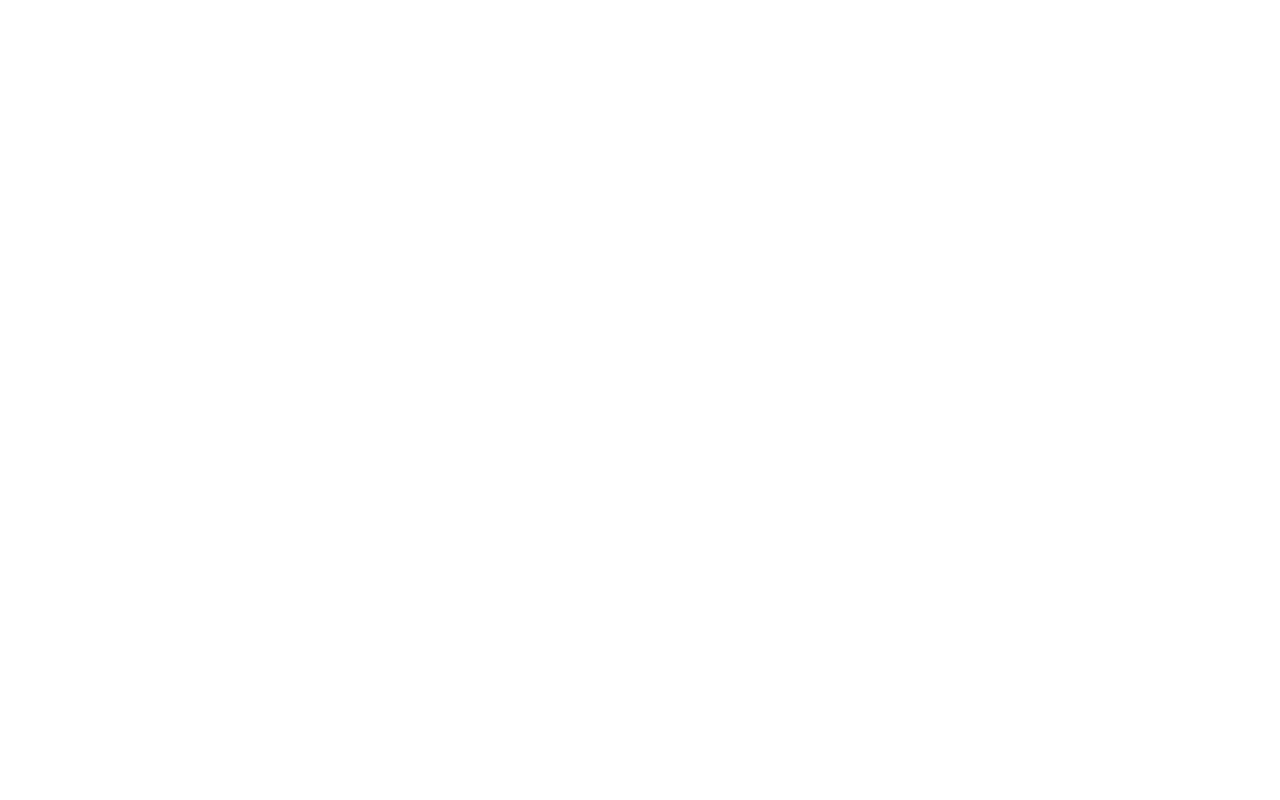
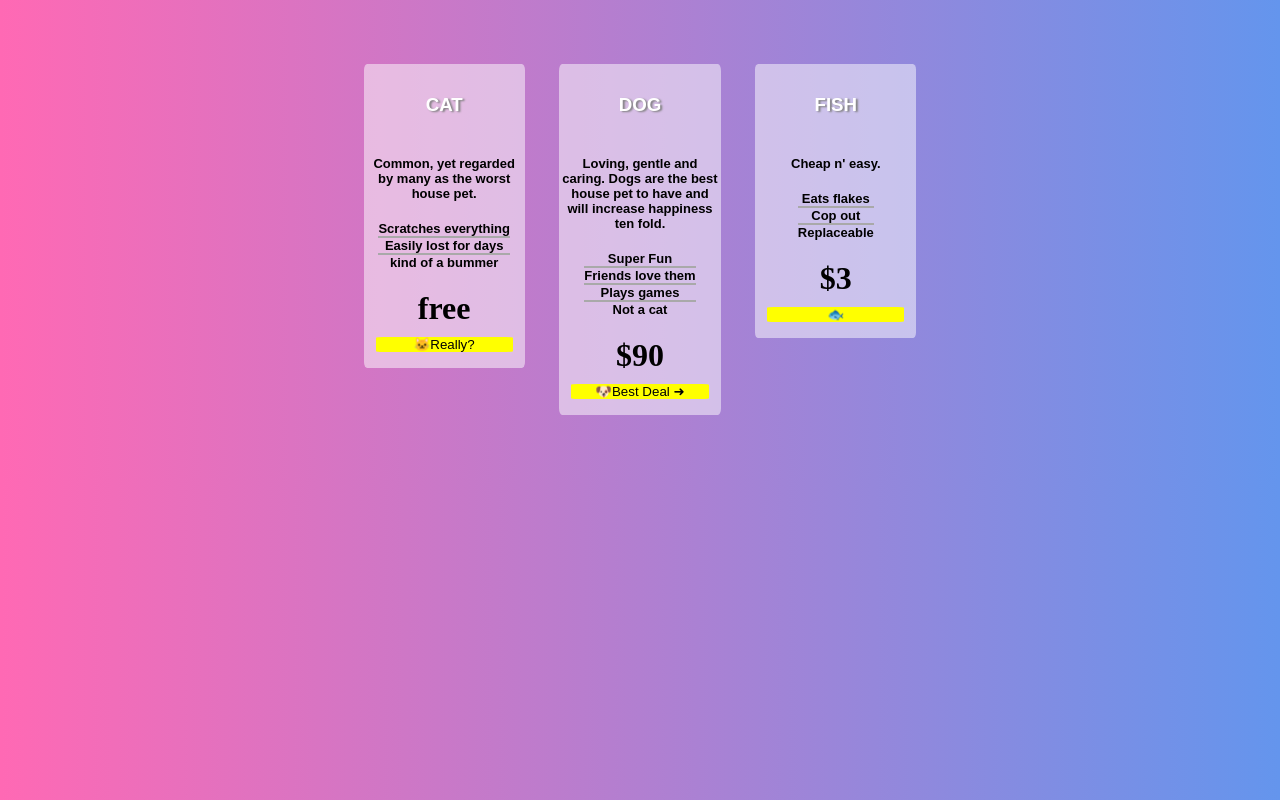
Before and after one commit to techupth/css-flexbox-layout-fe-1-group-6, a website: page ex-1-pricing-grid/index.html in a window 1280 px wide. Drawn offline with Linux system fonts and the light colour scheme.

Commit message:
feat ex1, ex2: flexbox

```diff
--- a/ex-1-pricing-grid/index.html
+++ b/ex-1-pricing-grid/index.html
@@ -11,6 +11,54 @@
 
 <body>
   <!-- Start coding here -->
+ <div class="container">
+  <div class="cat">
+    <h3>CAT</h3>
+    <p>Common, yet regarded by many as the worst house pet.</p>
+    <ul>
+      <li>Scratches everything</li>
+      <hr>
+      <li>Easily lost for days</li>
+      <hr>
+      <li>kind of a bummer</li>
+    </ul>
+    <h1>free</h1>
+    <button>🐱Really?</button>
+  </div>
+
+
+  <div class="dog">
+    <h3>DOG</h3>
+    <p>Loving, gentle and caring. Dogs are the best house pet to have and
+      will increase happiness ten fold.</p>
+    <ul>
+      <li>Super Fun</li>
+      <hr>
+      <li>Friends love them</li>
+      <hr>
+      <li>Plays games</li>
+      <hr>
+      <li>Not a cat</li>
+    </ul>
+    <h1>$90</h1>
+    <button>🐶Best Deal ➜</button>
+  </div>
+
+
+  <div class="fish">
+    <h3>FISH</h3>
+    <p>Cheap n' easy.</p>
+    <ul>
+      <li>Eats flakes</li>
+      <hr>
+      <li>Cop out</li>
+      <hr>
+      <li>Replaceable</li>
+    </ul>
+    <h1>$3</h1>
+    <button>🐟</button>
+  </div>
+ </div>
 </body>
 
 </html>
--- a/ex-1-pricing-grid/style.css
+++ b/ex-1-pricing-grid/style.css
@@ -1 +1,76 @@
 /* Start coding here */
+
+* {
+    margin: 0;
+    padding: 0;
+    box-sizing: border-box;
+}
+
+body {
+    background-image: linear-gradient(to right, hotpink, cornflowerblue);
+
+}
+
+.container {
+    padding: 5%;
+    display: flex;
+    justify-content: center;
+    gap: 3%;
+
+}
+
+.cat, .dog, .fish {
+    width: 14%;
+    height: 20%;
+    display: flex;
+    flex-direction: column;
+    justify-content: center;
+    align-items: center;
+    text-align: center;
+    background-color: rgba(255, 255, 255, 0.5);
+    border-radius: 2%;
+}
+
+h3 {
+    padding: 30px;
+    font-family: sans-serif ;
+    font-style: large;
+    font-weight: bolder;
+    color: white;
+    text-shadow: 2px 1px 2px gray;
+}
+
+p, li {
+
+    font-family: sans-serif;
+    font-size: small;
+    font-weight: bolder;
+    text-align: center;
+    list-style-type: none;
+}
+
+p {
+    padding: 10px 2px 20px 2px;
+}
+
+ul {
+    padding-bottom: 20px;
+}
+
+hr {
+    border: 1px solid darkgrey;
+}
+
+h1 {
+    padding-bottom: 10px;
+}
+
+button {
+    margin-bottom: 10%;
+    width: 85%;
+    height: 70%;
+    text-align: center;
+    background-color: yellow;
+    border: none;
+    border-radius: 5%;
+}
```
Also changed, not shown: ex2-holygrail-layout/index.html (+21 -1 lines), ex2-holygrail-layout/style.css (+46 -0 lines).
